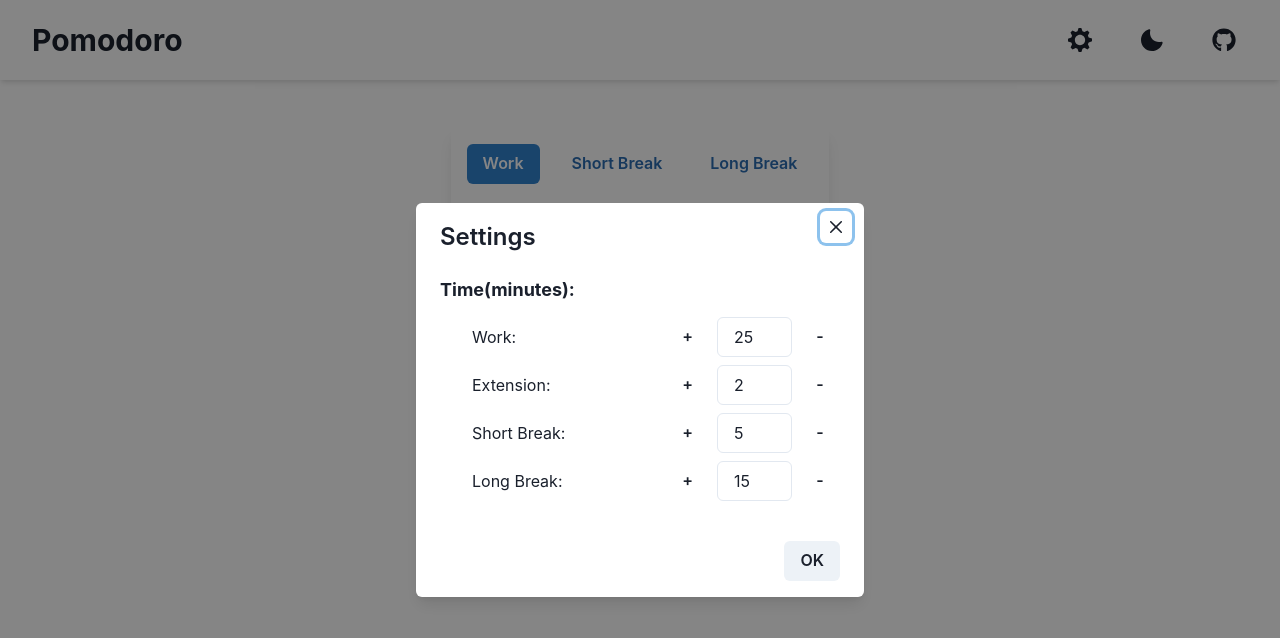
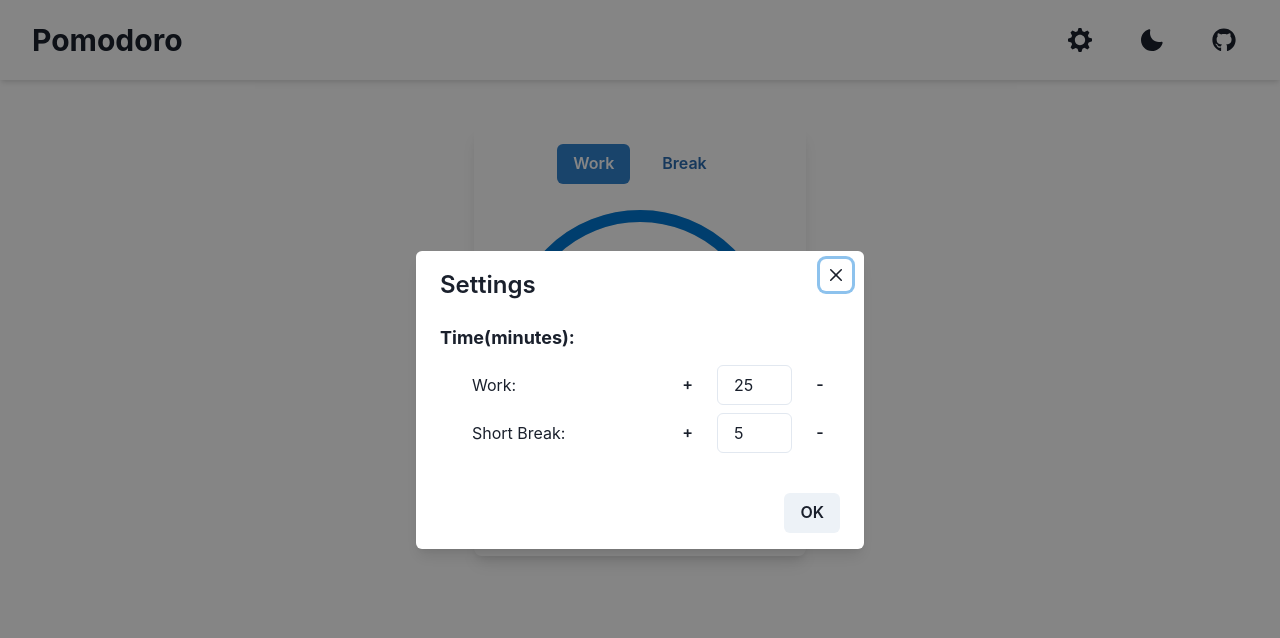
Before and after one commit to aabishkaryal/pomodoro, a Next.js app: page / in a window 1280 px wide. Both pictures are taken after a click on the button 1080 px from the left and 40 px from the top of the page. Shown: the top 638 px of the page. Built offline with nearby package versions, Linux system fonts and the light colour scheme.

Commit message:
update: removed extension and long breaks

```diff
--- a/src/app/constants.ts
+++ b/src/app/constants.ts
@@ -6,13 +6,9 @@
 
 export enum CONFIG {
 	WORK = "work",
-	BREAK_SHORT = "break-short",
-	BREAK_LONG = "break-long",
-	EXTENSION = "extension",
+	BREAK = "break",
 }
 export const CURRENT_CONFIG = "current-config";
 
 export const WORK_DEFAULT = toMilliseconds({ minutes: 25 });
-export const BREAK_SHORT_DEFAULT = toMilliseconds({ minutes: 5 });
-export const BREAK_LONG_DEFAULT = toMilliseconds({ minutes: 15 });
-export const EXTENSION_DEFAULT = toMilliseconds({ minutes: 2 });
+export const BREAK_DEFAULT = toMilliseconds({ minutes: 5 });
--- a/src/components/settingsModal.tsx
+++ b/src/components/settingsModal.tsx
@@ -18,13 +18,7 @@
 	VStack,
 } from "@chakra-ui/react";
 
-import {
-	BREAK_LONG_DEFAULT,
-	BREAK_SHORT_DEFAULT,
-	CONFIG,
-	EXTENSION_DEFAULT,
-	WORK_DEFAULT,
-} from "app/constants";
+import { BREAK_DEFAULT, CONFIG, WORK_DEFAULT } from "app/constants";
 import { SettingsManager } from "app/settingsManager";
 
 type Props = {
@@ -84,44 +78,15 @@
 					/>
 				</HStack>
 				<HStack alignItems="center" width="100%" justifyContent="space-between">
-					<Text>Extension:</Text>
+					<Text>Short Break:</Text>
 					<NumberInput
 						value={
-							Number(SettingsManager.get(CONFIG.EXTENSION) || EXTENSION_DEFAULT) /
-							(1000 * 60)
+							Number(SettingsManager.get(CONFIG.BREAK) || BREAK_DEFAULT) / (1000 * 60)
 						}
 						min={1}
 						max={60}
 						onChange={(value) => {
-							SettingsManager.set(CONFIG.EXTENSION, (value * 1000 * 60).toString());
-						}}
-					/>
-				</HStack>
-				<HStack alignItems="center" width="100%" justifyContent="space-between">
-					<Text>Short Break:</Text>
-					<NumberInput
-						value={
-							Number(SettingsManager.get(CONFIG.BREAK_SHORT) || BREAK_SHORT_DEFAULT) /
-							(1000 * 60)
-						}
-						min={1}
-						max={60}
-						onChange={(value) => {
-							SettingsManager.set(CONFIG.BREAK_SHORT, (value * 1000 * 60).toString());
-						}}
-					/>
-				</HStack>
-				<HStack alignItems="center" width="100%" justifyContent="space-between">
-					<Text>Long Break:</Text>
-					<NumberInput
-						value={
-							Number(SettingsManager.get(CONFIG.BREAK_LONG) || BREAK_LONG_DEFAULT) /
-							(1000 * 60)
-						}
-						min={1}
-						max={60}
-						onChange={(value) => {
-							SettingsManager.set(CONFIG.BREAK_LONG, (value * 1000 * 60).toString());
+							SettingsManager.set(CONFIG.BREAK, (value * 1000 * 60).toString());
 						}}
 					/>
 				</HStack>
--- a/src/components/timer.tsx
+++ b/src/components/timer.tsx
@@ -86,16 +86,10 @@
 						Work
 					</Button>
 					<Button
-						variant={config == CONFIG.BREAK_SHORT ? "solid" : "ghost"}
-						onClick={changeConfig(CONFIG.BREAK_SHORT)}
+						variant={config == CONFIG.BREAK ? "solid" : "ghost"}
+						onClick={changeConfig(CONFIG.BREAK)}
 					>
-						Short Break
-					</Button>
-					<Button
-						variant={config == CONFIG.BREAK_LONG ? "solid" : "ghost"}
-						onClick={changeConfig(CONFIG.BREAK_LONG)}
-					>
-						Long Break
+						Break
 					</Button>
 				</HStack>
 			</ButtonGroup>
@@ -138,9 +132,9 @@
 			<Button
 				aria-label="Take a break"
 				variant="ghost"
-				onClick={() => dispatch(setConfig(CONFIG.BREAK_SHORT))}
+				onClick={() => dispatch(setConfig(CONFIG.BREAK))}
 			>
-				Take a break
+				{config == CONFIG.WORK ? "Take a break" : "Back to Work"}
 			</Button>
 		);
 	} else {
```
